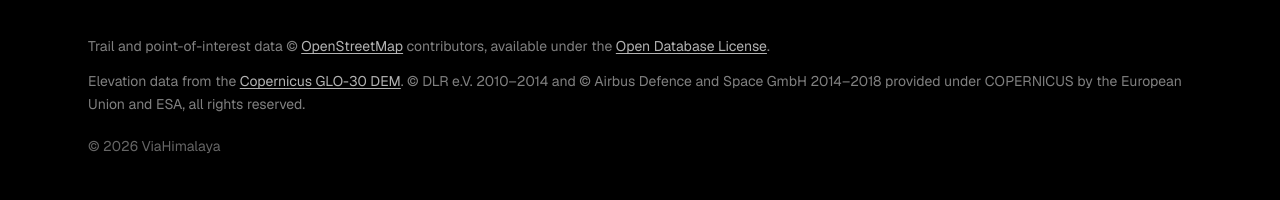
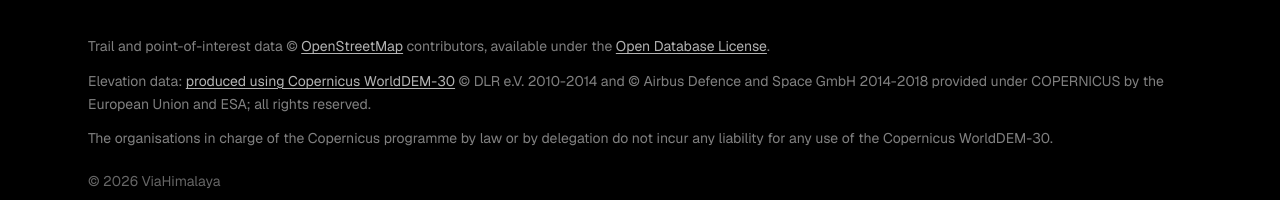
Before and after one commit to rishujam/viahimalaya-web, a Next.js app: page / in a window 1280 px wide. Shown: the part 1324-1524 px from the top of the page. Built offline with nearby package versions, Linux system fonts and the light colour scheme.

Commit message:
licence update

```diff
--- a/src/app/Attribution.tsx
+++ b/src/app/Attribution.tsx
@@ -35,19 +35,32 @@
             .
           </p>
 
+          {/*
+            Verbatim from the Copernicus DEM licence, Article 6(b) — the notice
+            for data that has been "adapted or modified". Our elevation profiles
+            are resampled at 100 m from the source grid, so 6(a)'s unmodified
+            wording does not apply. Article 6(c) then requires the liability
+            sentence below, word for word. Do not paraphrase either.
+          */}
           <p>
-            Elevation data from the{" "}
+            Elevation data:{" "}
             <a
               href="https://spacedata.copernicus.eu/collections/copernicus-digital-elevation-model"
               target="_blank"
               rel="noopener noreferrer"
               className="text-white/70 hover:text-white underline underline-offset-2 transition-colors"
             >
-              Copernicus GLO-30 DEM
-            </a>
-            . © DLR e.V. 2010–2014 and © Airbus Defence and Space GmbH 2014–2018
-            provided under COPERNICUS by the European Union and ESA, all rights
+              produced using Copernicus WorldDEM-30
+            </a>{" "}
+            © DLR e.V. 2010-2014 and © Airbus Defence and Space GmbH 2014-2018
+            provided under COPERNICUS by the European Union and ESA; all rights
             reserved.
+          </p>
+
+          <p>
+            The organisations in charge of the Copernicus programme by law or by
+            delegation do not incur any liability for any use of the Copernicus
+            WorldDEM-30.
           </p>
 
           <p className="text-white/40 pt-2">
```
